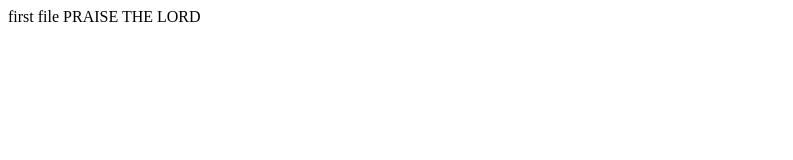
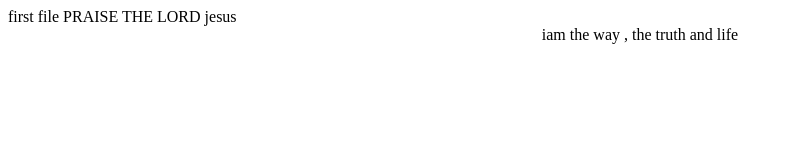
Before and after one commit to AKHILKUMAR1400/EDUSAPRK, a plain HTML site: page cse.html in a window 1280 px wide. Shown: the whole page, without its empty margins (0-793 px from the left). Drawn offline with Linux system fonts and the light colour scheme.

Commit message:
surame and center

```diff
--- a/cse.html
+++ b/cse.html
@@ -3,6 +3,8 @@
     <body>
       first file
       PRAISE THE LORD
+      jesus
+      <center>iam the way , the truth and life </center>
     </body>
   </head>
 </html>
```
Also changed, not shown: index.html (+1 -1 lines).
